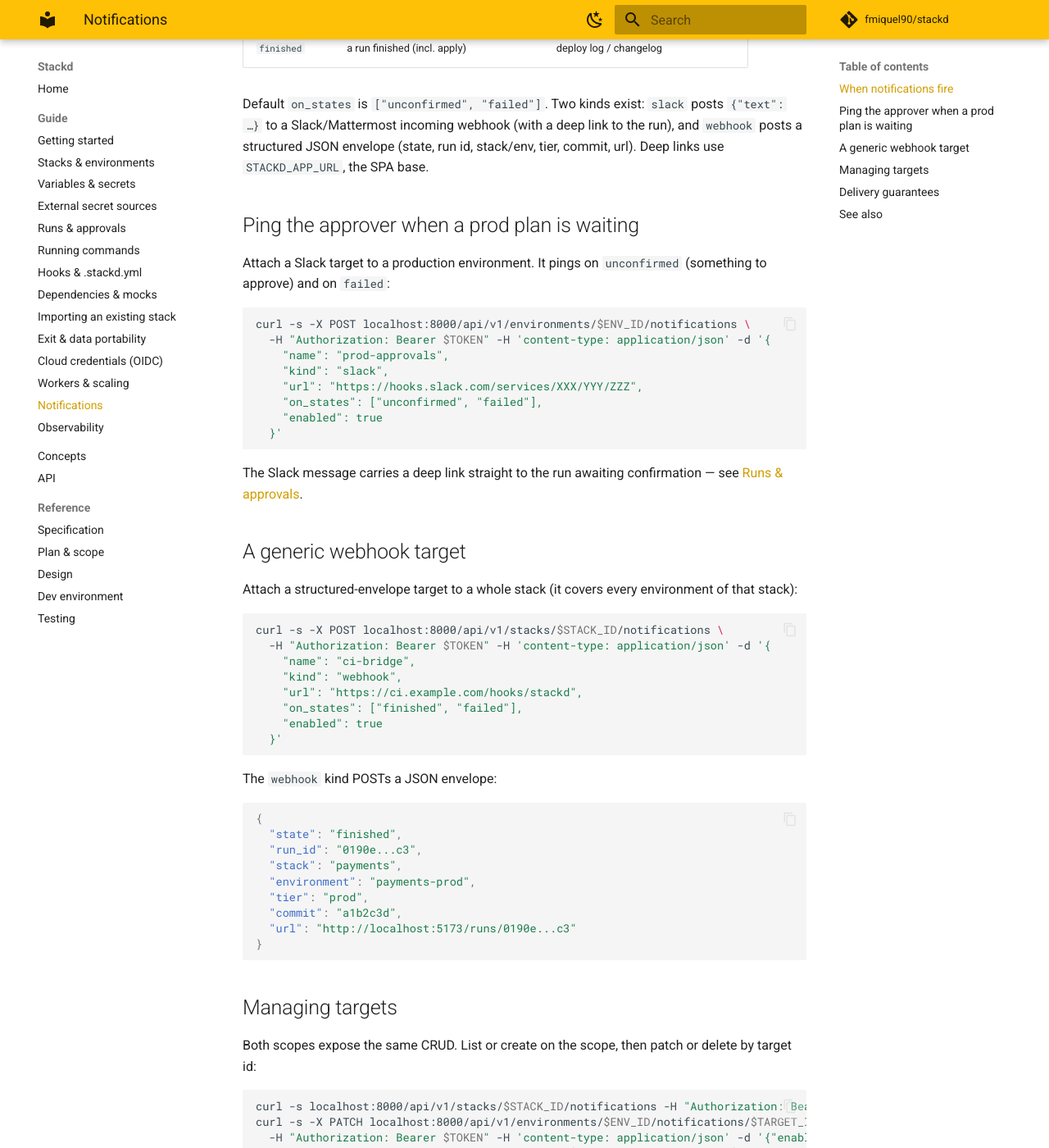
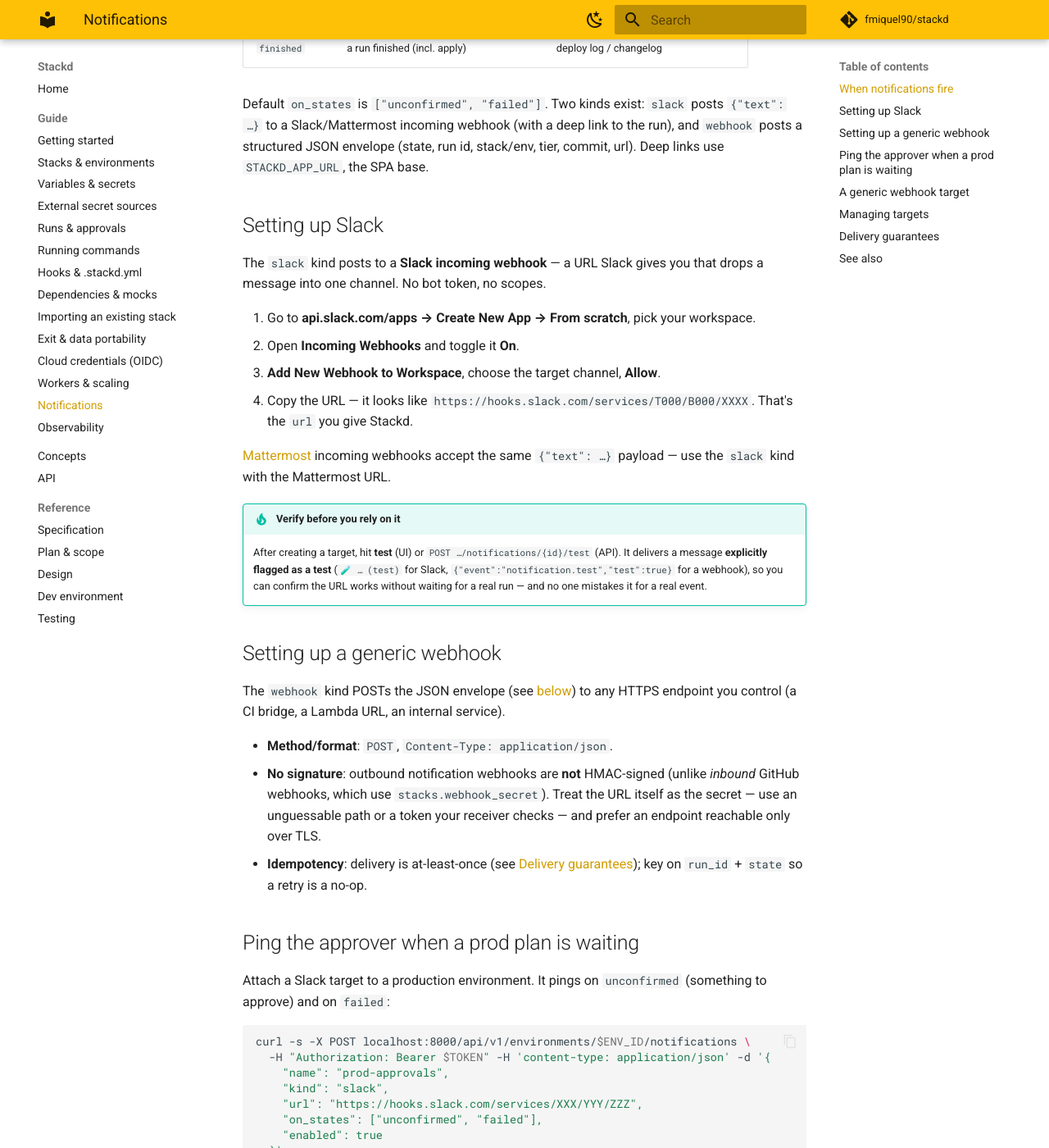
Before and after one commit to fmiquel90/stackd, an MkDocs documentation site: the page built from docs/guide/notifications.md, in a window 1280 px wide and 1400 px high, scrolled down 489 px. Shown: the whole window at 82% size. Built offline with MkDocs 1.6.1 and Material for MkDocs 9.7.7, drawn with Linux system fonts in a browser that asks for light colours; comment, search, counter and statistics services are not loaded.

Commit message:
feat(deploy): multi-stage OpenTofu/Terraform runner images + notif docs
- deploy/images: pinned, checksum-verified, non-root, multi-arch runner images
  for OpenTofu and Terraform (build tooling stays in a throwaway fetch stage);
  README + 'task build-runner-images'.
- docs: Slack and generic-webhook setup walkthroughs + the test affordance in
  the notifications guide; TESTING counts.

```diff
--- a/Taskfile.yml
+++ b/Taskfile.yml
@@ -115,6 +115,12 @@ tasks:
     desc: Build the static documentation site into ./site
     cmds: ["uv run mkdocs build"]
 
+  build-runner-images:
+    desc: Build the OpenTofu + Terraform runner images (host arch, loaded locally)
+    cmds:
+      - docker build -f deploy/images/opentofu.Dockerfile -t stackd/opentofu:1.12.0 .
+      - docker build -f deploy/images/terraform.Dockerfile -t stackd/terraform:1.9.8 .
+
   lint:
     desc: ruff + mypy
     cmds:
--- a/docs/guide/notifications.md
+++ b/docs/guide/notifications.md
@@ -13,6 +13,28 @@ A **notification target** is an outbound webhook attached to a **stack** or an *
 | `finished` | a run finished (incl. apply) | deploy log / changelog |
 
 Default `on_states` is `["unconfirmed", "failed"]`. Two kinds exist: `slack` posts `{"text": …}` to a Slack/Mattermost incoming webhook (with a deep link to the run), and `webhook` posts a structured JSON envelope (state, run id, stack/env, tier, commit, url). Deep links use `STACKD_APP_URL`, the SPA base.
+
+## Setting up Slack
+
+The `slack` kind posts to a **Slack incoming webhook** — a URL Slack gives you that drops a message into one channel. No bot token, no scopes.
+
+1. Go to **api.slack.com/apps → Create New App → From scratch**, pick your workspace.
+2. Open **Incoming Webhooks** and toggle it **On**.
+3. **Add New Webhook to Workspace**, choose the target channel, **Allow**.
+4. Copy the URL — it looks like `https://hooks.slack.com/services/T000/B000/XXXX`. That's the `url` you give Stackd.
+
+[Mattermost](https://docs.mattermost.com/developer/webhooks-incoming.html) incoming webhooks accept the same `{"text": …}` payload — use the `slack` kind with the Mattermost URL.
+
+!!! tip "Verify before you rely on it"
+    After creating a target, hit **test** (UI) or `POST …/notifications/{id}/test` (API). It delivers a message **explicitly flagged as a test** (`🧪 … (test)` for Slack, `{"event":"notification.test","test":true}` for a webhook), so you can confirm the URL works without waiting for a real run — and no one mistakes it for a real event.
+
+## Setting up a generic webhook
+
+The `webhook` kind POSTs the JSON envelope (see [below](#a-generic-webhook-target)) to any HTTPS endpoint you control (a CI bridge, a Lambda URL, an internal service).
+
+- **Method/format**: `POST`, `Content-Type: application/json`.
+- **No signature**: outbound notification webhooks are **not** HMAC-signed (unlike *inbound* GitHub webhooks, which use `stacks.webhook_secret`). Treat the URL itself as the secret — use an unguessable path or a token your receiver checks — and prefer an endpoint reachable only over TLS.
+- **Idempotency**: delivery is at-least-once (see [Delivery guarantees](#delivery-guarantees)); key on `run_id` + `state` so a retry is a no-op.
 
 ## Ping the approver when a prod plan is waiting
 
```
Also changed, not shown: deploy/images/README.md (added, +40 -0 lines), docs/TESTING.md (+3 -3 lines), 2 other files.
